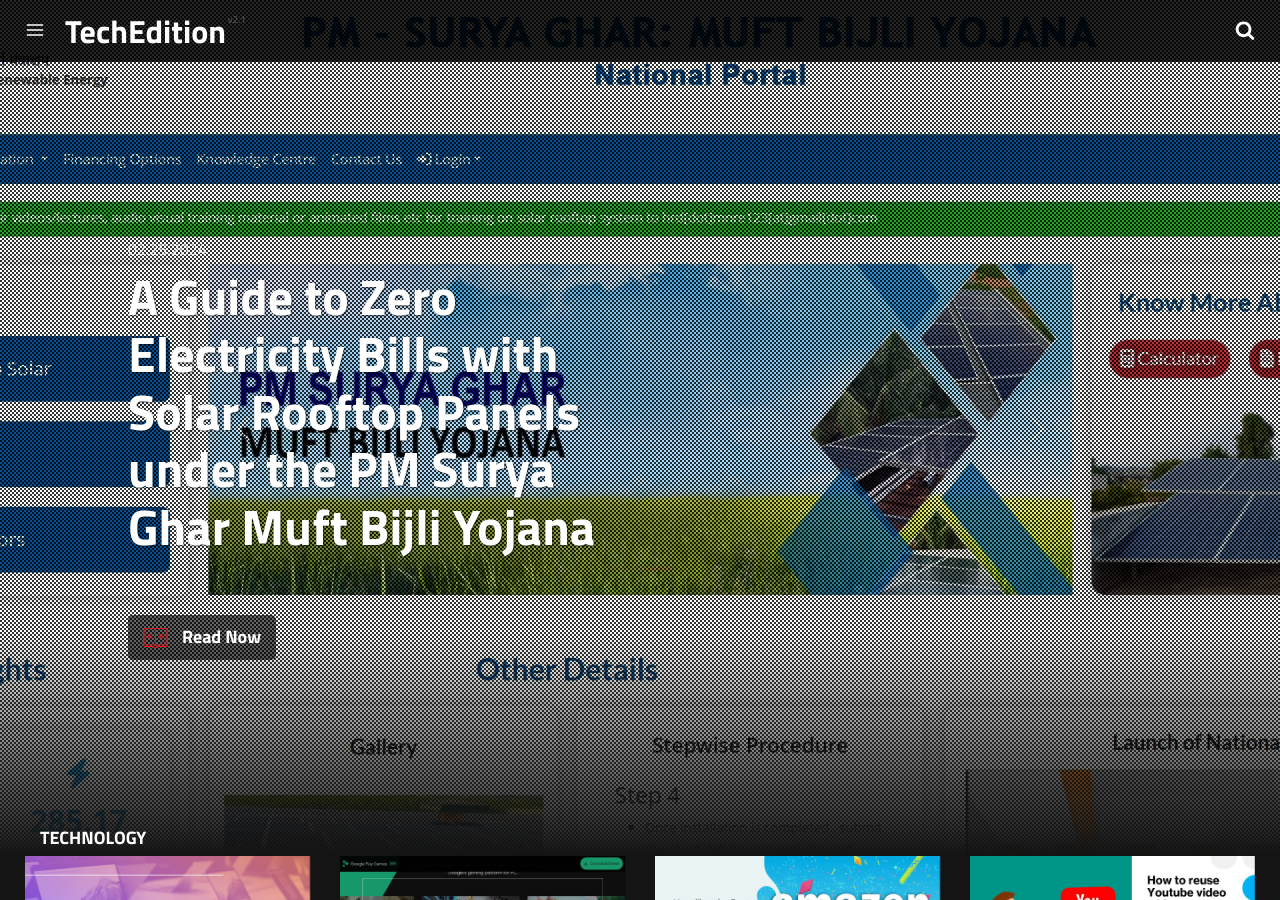
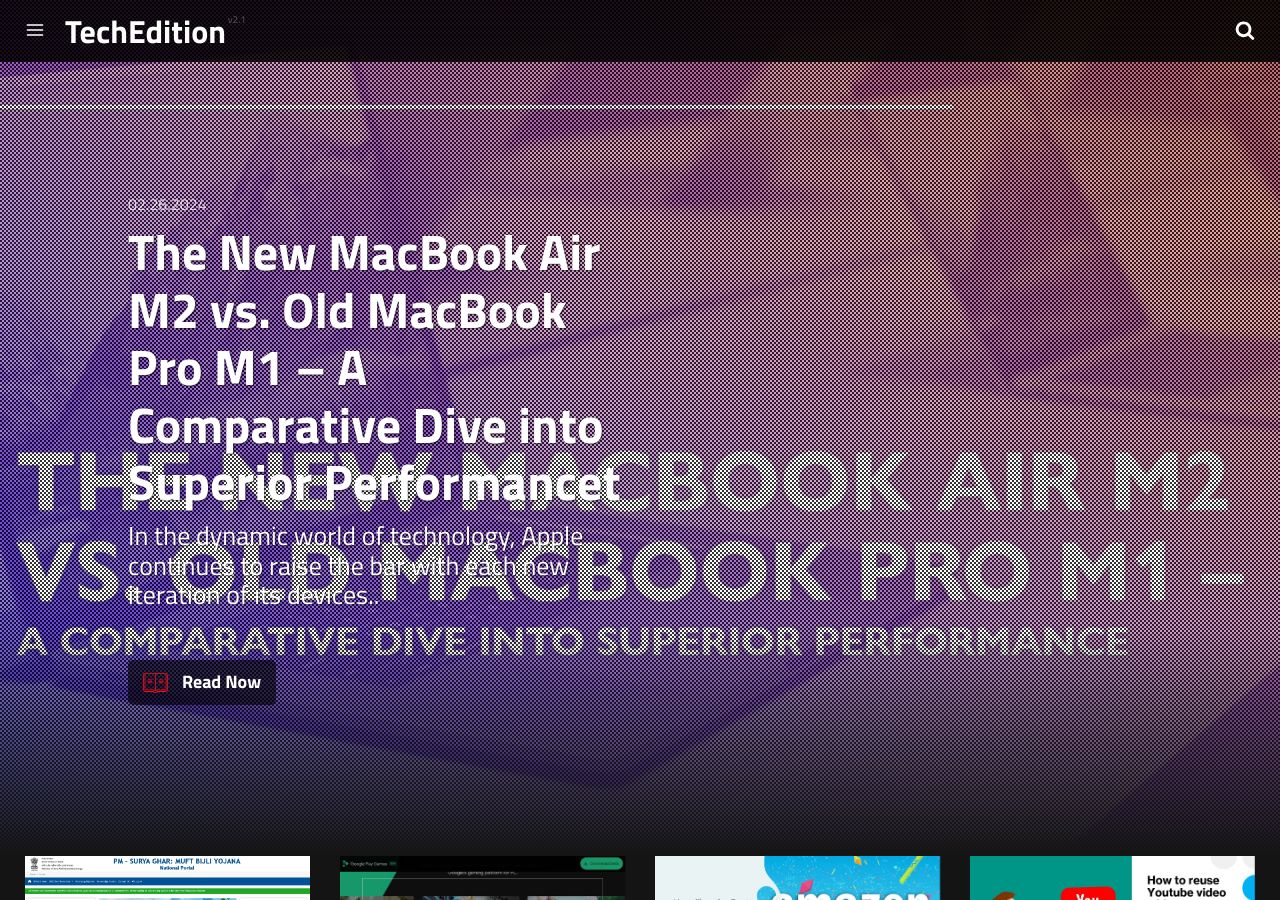
Before and after one commit to akhilgeo/Techedition.net, a Jekyll site: the page built from index.html, in a window 1280 px wide and 900 px high. Built offline with Jekyll 4.4.1, drawn with Linux system fonts in a browser that asks for light colours; some of the changed text lies outside the part shown.

Commit message:
date update

```diff
--- a/_posts/2024-02-26-the-new-macbook-air-m2-vs-old-macbook-pro-m1-a-comparative-dive-into-superior-performance.md
+++ b/_posts/2024-02-25-the-new-macbook-air-m2-vs-old-macbook-pro-m1-a-comparative-dive-into-superior-performance.md
@@ -1,5 +1,5 @@
 ---
-date: 2024-01-15 13:24:49
+date: 2024-02-26 13:24:49
 layout: post
 title: The New MacBook Air M2 vs. Old MacBook Pro M1 – A Comparative Dive into Superior Performancet
 description: In the dynamic world of technology, Apple continues to raise the bar with each new iteration of its devices.
```
Also changed, not shown: _posts/2024-02-24-a-guide-to-zero-electricity-bills-with-solar-rooftop-panels-under-the-pm-surya-ghar-muft-bijli-yojana.md (renamed from _posts/2024-02-25-a-guide-to-zero-electricity-bills-with-solar-rooftop-panels-under-the-pm-surya-ghar-muft-bijli-yojana.md).
